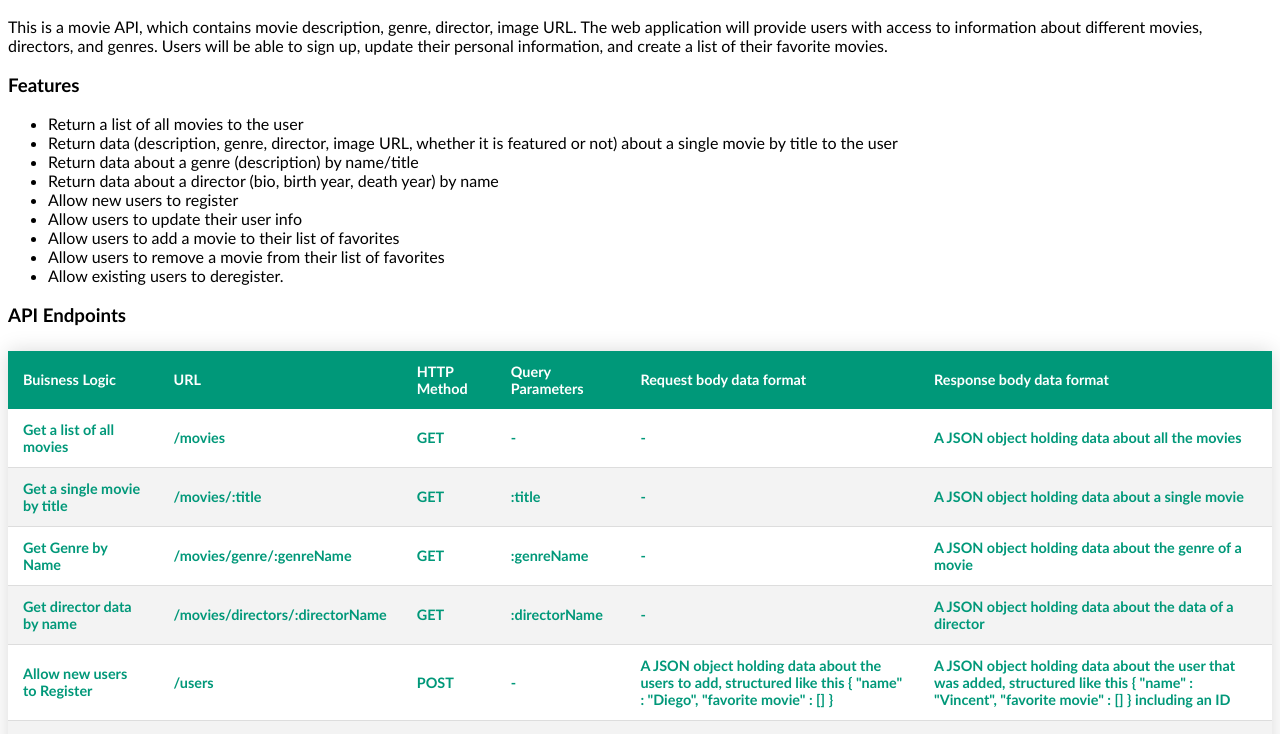
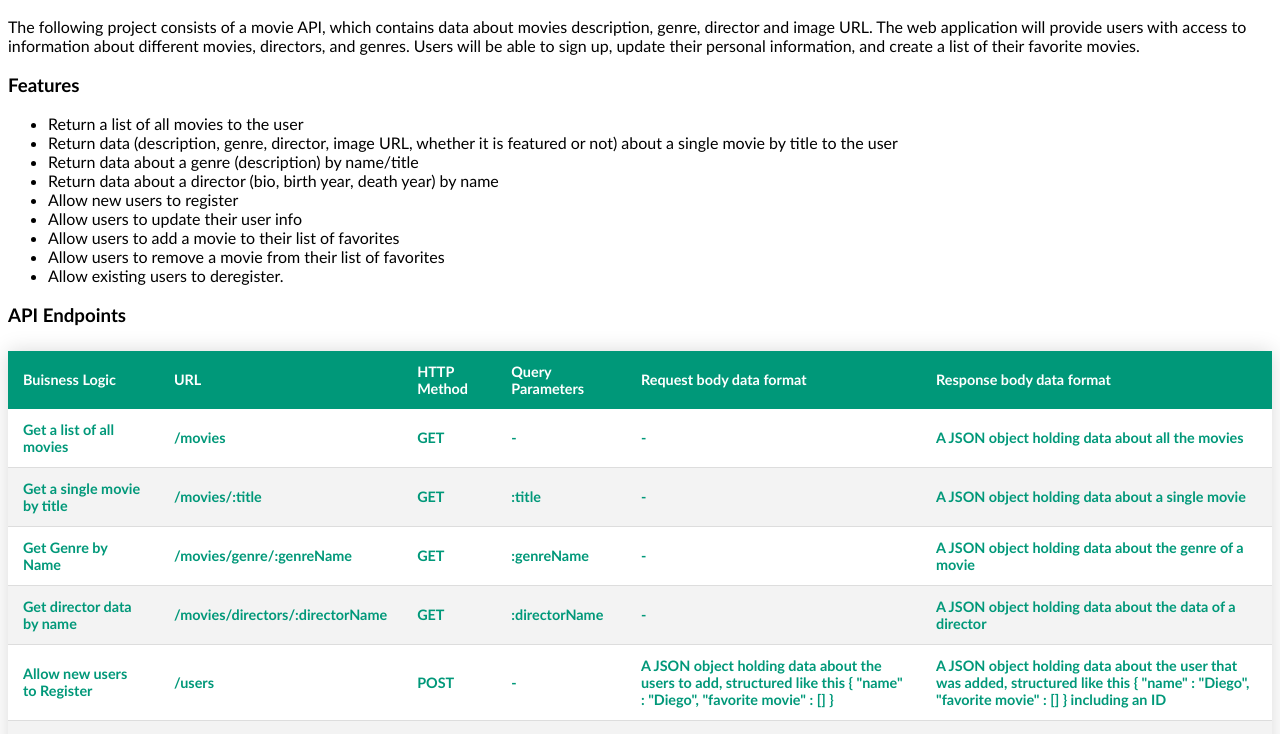
Before and after one commit to FranciscoDiego64/movies_app, a website: page public/documentation.html in a window 1280 px wide. Shown: the part 52-786 px from the top of the page. Drawn offline with Linux system fonts and the light colour scheme.

Commit message:
Installed Mongoose

```diff
--- a/package.json
+++ b/package.json
@@ -21,6 +21,7 @@
   "dependencies": {
     "body-parser": "^1.20.1",
     "express": "^4.18.2",
+    "mongoose": "^6.7.1",
     "morgan": "^1.10.0",
     "uuid": "^9.0.0"
   },
--- a/public/documentation.html
+++ b/public/documentation.html
@@ -10,7 +10,7 @@
           <h2>Documentation - Movie API</h2>
      </header>
          <body>
-             <P>This is a movie API, which contains movie description, genre, director, image URL.
+             <P>The following project consists of a movie API, which contains data about movies description, genre, director and image URL.
                 The web application will provide users with access to information about different movies, directors, and genres.
                 Users will be able to sign up, update their personal information, and create a list of their favorite movies.
             </P>
@@ -86,7 +86,7 @@
                        <td>POST</td>
                        <td>-</td>
                        <td>A JSON object holding data about the users to add, structured like this { "name" : "Diego", "favorite movie" : [] } </td>
-                       <td>A JSON object holding data about the user that was added, structured like this { "name" : "Vincent", "favorite movie" : [] } including an ID </td>
+                       <td>A JSON object holding data about the user that was added, structured like this { "name" : "Diego", "favorite movie" : [] } including an ID </td>
                    </tr>
 
                    <tr class="active-row">
```
Also changed, not shown: 1 other file.
